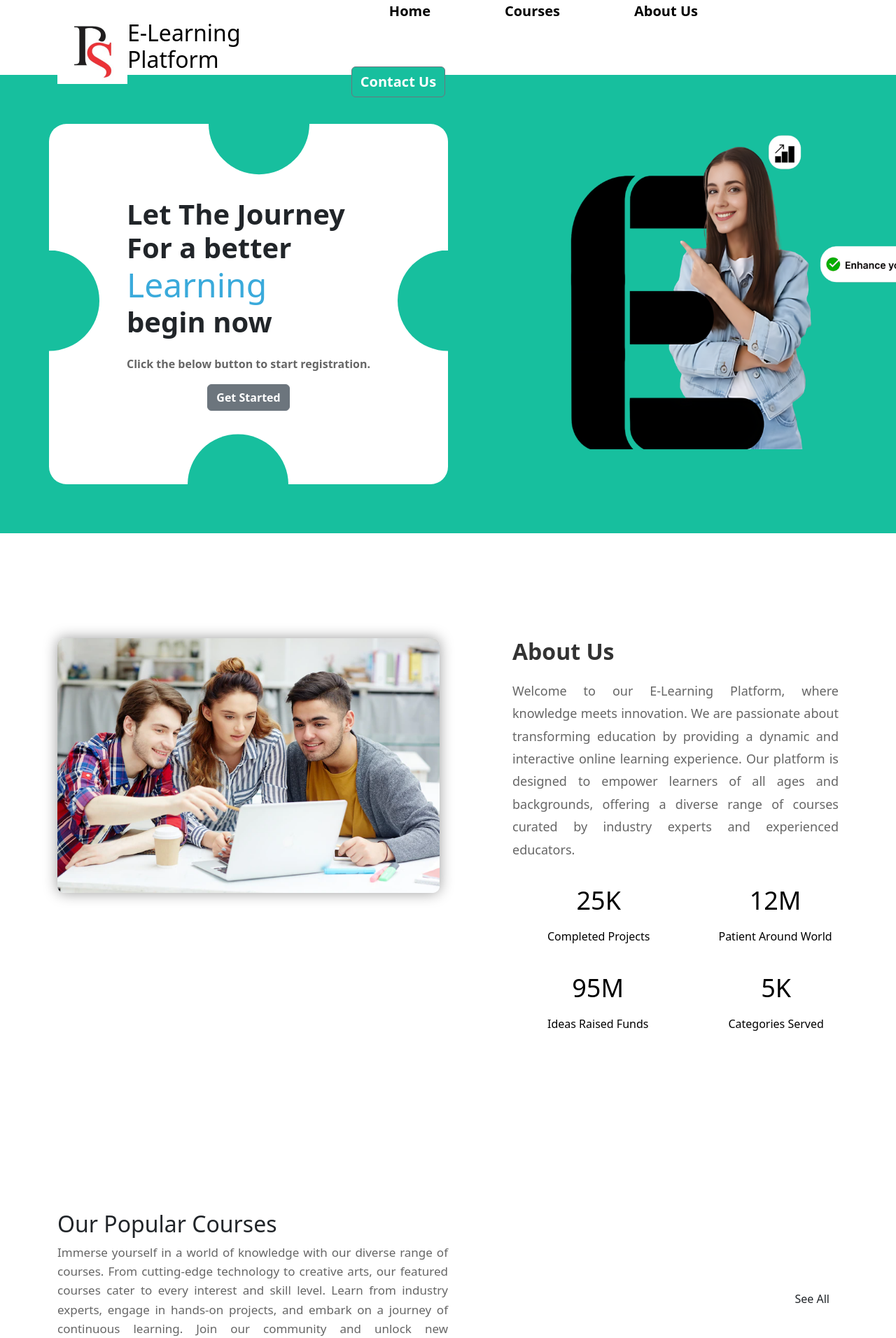
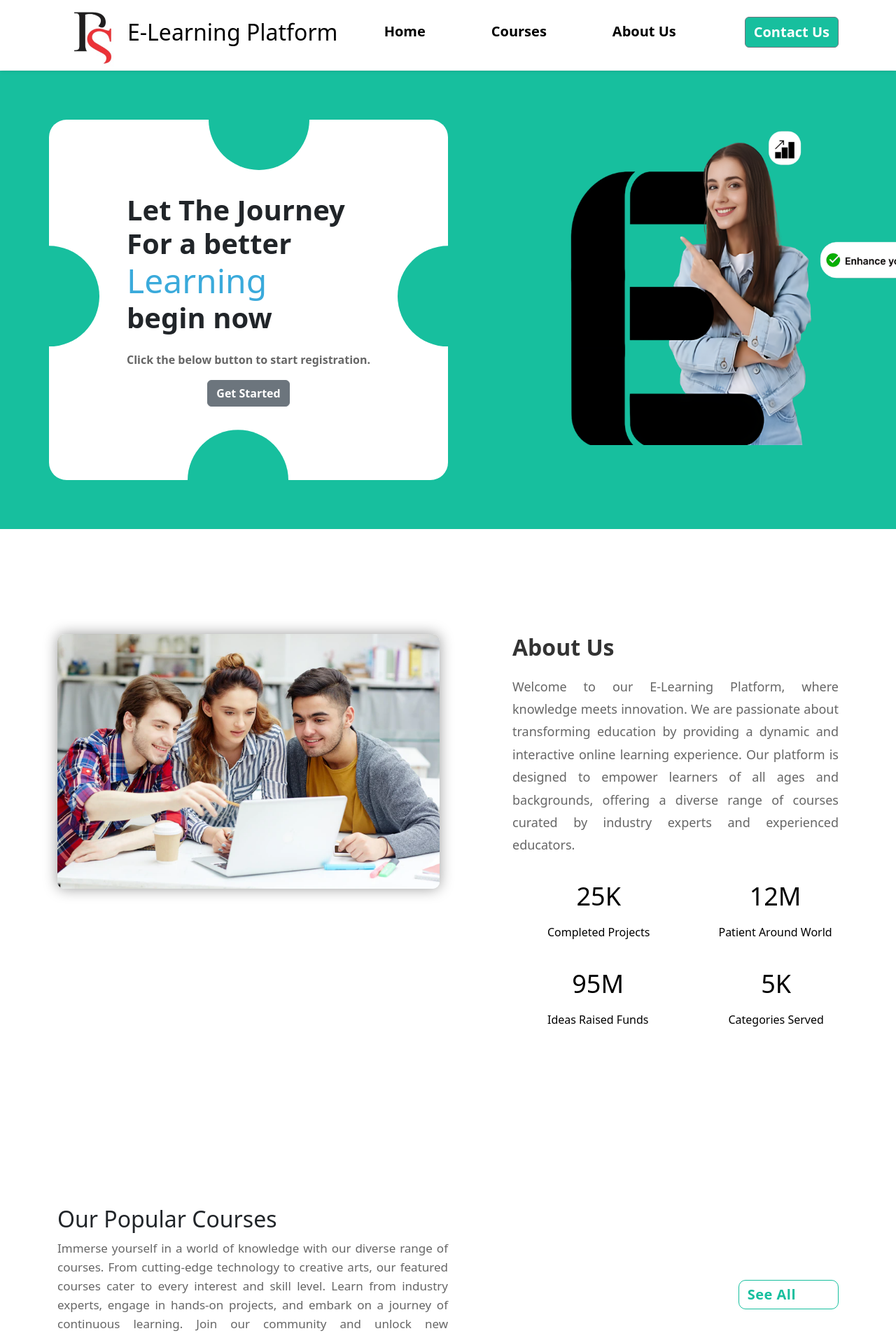
Before and after one commit to LadeHarshal/E-learn, a React (Create React App) app: page / in a window 1280 px wide. Shown: the top 1912 px of the page at 70% size. Built offline with nearby package versions, Linux system fonts and the light colour scheme.

Commit message:
enhanced

```diff
--- a/package.json
+++ b/package.json
@@ -29,6 +29,7 @@
     "image-type": "^5.2.0",
     "mongoose": "^8.1.0",
     "morgan": "^1.10.0",
+    "mustache": "^4.2.0",
     "npm": "^10.3.0",
     "path": "^0.12.7",
     "path-browserify": "^1.0.1",
--- a/src/Component/Free-Courses_section/free-course.css
+++ b/src/Component/Free-Courses_section/free-course.css
@@ -5,6 +5,7 @@
   top: 0;
   left: 0;
   z-index: 9999;
+
 }
 
 .free__btn {
--- a/src/Component/Header/header.css
+++ b/src/Component/Header/header.css
@@ -1,32 +1,70 @@
 .navigation img {
   width: 100px;
 }
+
 .header {
-  widows: 100%;
-  height: 120px;
+  width: 100%;
+  height: 100px;
   line-height: 50px;
+  position: -webkit-sticky;
+  position: sticky;
+  top: 0;
+  z-index: 10000;
+  background-color: rgba(255, 255, 255, 0.9);
+  transition: background-color 0.3s ease;
+  box-shadow: 0 2px 5px rgba(0, 0, 0, 0.1);
+}
 
-}
 
 .nav__list {
   margin: 0;
   padding: 0;
   list-style: none;
   display: flex;
-  column-gap: 2rem;
+  column-gap: 4rem !important;
 }
+
+.nav__items {
+  margin-right: 30px;
+}
+
 .nav__items a {
   font-weight: 650;
   font-size: 20px;
   color: black;
   text-decoration: none;
   transition: 0.3s;
-  margin-left: 4rem;
-  padding-left: 10px;
+  position: relative;
+  padding: 10px 0; /* Adjusted padding for vertical centering */
 }
+
 .nav__items a:hover {
   color: #17bf9e;
-  text-decoration: underline;
+}
+
+.nav__items a::before,
+.nav__items a::after {
+  content: ''; /* Create pseudo-elements */
+  position: absolute;
+  left: 0;
+  right: 0;
+  height: 2px; /* Line height */
+  background-color: #17bf9e; /* Line color */
+  transition: transform 0.3s ease; /* Transition line appearance */
+  transform: scaleX(0); /* Initially hidden */
+}
+
+.nav__items a::before {
+  top: 0;
+}
+
+.nav__items a::after {
+  bottom: 0;
+}
+
+.nav__items a:hover::before,
+.nav__items a:hover::after {
+  transform: scaleX(1); /* Show line on hover */
 }
 .button Button {
   font-weight: 650;
@@ -36,6 +74,7 @@
   transition: 0.3s;
   background-color: #17bf9e;
   margin-left: 20px;
+  margin-top: -12px;
 }
 
 .button Button:hover {
@@ -51,6 +90,15 @@
 .header h2 {
   color: black;
 }
+
 .main__heading {
   text-decoration: none;
 }
+
+/* Additional styles for the contact us button */
+.contact-us-button {
+  position: fixed;
+  bottom: 20px;
+  right: 20px;
+  z-index: 1001; /* Ensure the button stays on top of other content */
+}
--- a/src/Component/HeroSection/heroscetion.css
+++ b/src/Component/HeroSection/heroscetion.css
@@ -30,7 +30,7 @@
 
 .hero_section {
   background: #17bf9e;
-  margin-top: -0.8rem;
+  margin-top: 1px;
 }
 .clipped-circle-bottom {
   position: absolute;
--- a/src/Component/MainCoursePage/Coursemainpage.css
+++ b/src/Component/MainCoursePage/Coursemainpage.css
@@ -1,45 +1,42 @@
-/* Coursemainpage.css */
+.course-main {
+  max-width: 800px;
+  margin: 0 auto;
+  padding: 20px;
+}
 
-.course-main {
+.course-heading {
+  font-size: 28px;
+  font-weight: bold;
+  margin-bottom: 20px;
   text-align: center;
-    margin-top: 50px;
 }
 
 .course-options {
-    display: flex;
-    flex-wrap: wrap;
-    justify-content: center;
+  display: grid;
+  grid-template-columns: repeat(auto-fit, minmax(250px, 1fr));
   gap: 20px;
 }
 
 .course-option {
-    background-color: #fff;
+  background-color: #f5f5f5;
   padding: 20px;
   border-radius: 8px;
-    box-shadow: 0 2px 4px rgba(0, 0, 0, 0.1);
-    transition: transform 0.2s;
+  box-shadow: 0 4px 8px rgba(0, 0, 0, 0.1);
 }
 
-  .course-option:hover {
-    transform: translateY(-5px);
-  }
-
-  .course-option h2 {
+.option-heading {
+  font-size: 20px;
   margin-bottom: 10px;
-    font-size: 1.5rem;
-    color: #333;
 }
 
 .course-link {
-    display: inline-block;
-    padding: 10px 20px;
-    background-color: #007bff;
-    color: #fff;
+  display: block;
+  color: #333;
+  font-weight: bold;
   text-decoration: none;
-    border-radius: 5px;
-    transition: background-color 0.3s;
+  transition: color 0.3s ease;
 }
 
 .course-link:hover {
-    background-color: #0056b3;
+  color: #007bff;
 }
--- a/src/Component/Courses-section/CourseCard.jsx
+++ b/src/Component/Our_popular_courses/CourseCard.jsx
@@ -1,7 +1,6 @@
 import React from "react";
 import { Link } from "react-router-dom";
 import courseImg1 from "../../assets/images/web-design.png";
-
 function CourseCard(props) {
   const { imgUrl, title, lesson, students, rating, id, tags } = props.item;
   let tag_list = [];
--- a/src/Component/Courses-section/Courses.jsx
+++ b/src/Component/Our_popular_courses/Courses.jsx
@@ -42,7 +42,7 @@ const Courses = () => {
     <section>
       <Container>
         <Row>
-          <Col lg="12" className="mb-5">
+          <Col lg="13" className="mb-5">
             <div className="course__top d-flex justify-content-between align-items-center">
               <div className="course__top__left w-50">
                 <h2>Our Popular Courses</h2>
@@ -52,7 +52,7 @@ const Courses = () => {
 
               <div className="w-50 text-end">
                 <Link to= '/courses'>
-                <button className="btn">See All</button>
+                <button className="see__all__btn">See All</button>
                 </Link>
               </div>
             </div>
--- a/src/Component/Courses-section/courses.css
+++ b/src/Component/Our_popular_courses/courses.css
@@ -68,3 +68,19 @@
   transform: scale(1.05); /* Scale up button on hover */
   box-shadow: 0 4px 8px rgba(0, 0, 0, 0.4); /* Add a subtle shadow on hover */
 }
+.see__all__btn{
+  border: 1.5px solid #17bf9e;
+  padding: calc(.375rem - 3px) 60px calc(.375rem - 3px) 12px;
+  background-color: #00000000;
+  font-size: 20px;
+  font-weight: 600;
+  letter-spacing: 0.50px;
+  min-height: 42px;
+  color: #17bf9e;
+  border-radius: 10px;
+  transition: 70ms cubic-bezier(0,0,.38,.9),box-shadow 70ms cubic-bezier(0,0,.38,.9),border-color 70ms cubic-bezier(0,0,.38,.9),outline 70ms cubic-bezier(0,0,.38,.9);
+}
+.see__all__btn:hover {
+  background-color: #17bf9e;
+  color: #fff;
+}
--- a/src/Component/StudentHome/StudentHome.js
+++ b/src/Component/StudentHome/StudentHome.js
@@ -4,7 +4,7 @@ import axios from "axios";
 import { Link } from "react-router-dom";
 import Navbar from "../Navbar/Navbar";
 import "./StudentHome.css";
-import "../Courses-section/courses.css";
+import "../Our_popular_courses/courses.css";
 import Book from "../../assets/images/Book2.png";
 import Teaching from "../../assets/images/Teaching.png";
 import illustration1 from "../../assets/images/Illustration.png";
@@ -15,7 +15,7 @@ import BrowseCourses_logo from "../../assets/images/Book.png";
 import EditProfile_logo from "../../assets/images/ProfileEdit.png";
 import profile_img from "../../assets/images/Group 4.png";
 import CourseList from "../CourseList/CourseList";
-import CourseCard from "../Courses-section/CourseCard";
+import CourseCard from "../Our_popular_courses/CourseCard";
 import Tutorial from "../Navbar/Tutorials/Tutorial";
 import VillaRoundedIcon from "@mui/icons-material/VillaRounded";
 
--- a/src/Pages/Home.js
+++ b/src/Pages/Home.js
@@ -1,7 +1,7 @@
 import React, { Fragment } from "react";
 import HeroSection from "../Component/HeroSection/HeroSection";
 import AboutUs from "../Component/Aboutus/Aboutus";
-import Courses from "../Component/Courses-section/Courses";
+import Courses from "../Component/Our_popular_courses/Courses";
 import ChooseUs from "../Component/ChooseUs-section/ChooseUs";
 import Features from "../Component/Feature-Section/Features";
 import FreeCourse from "../Component/Free-Courses_section/FreeCourse";
```
Also changed, not shown: 1 other file (tests, documents, lock files or other folders). Lines whose indentation alone changed are shown as unchanged.
